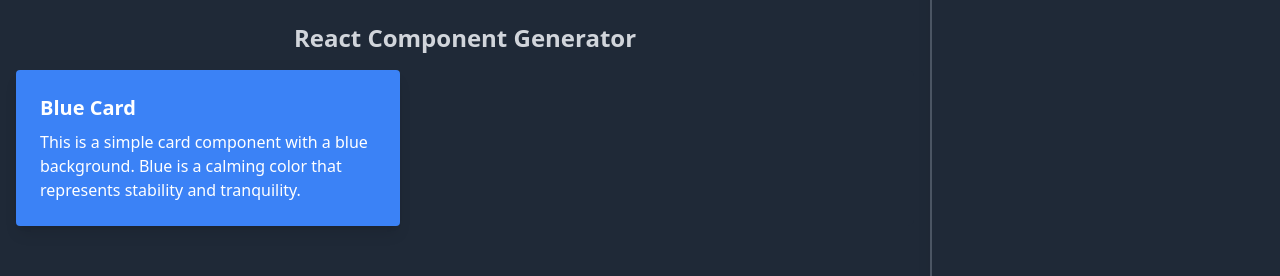
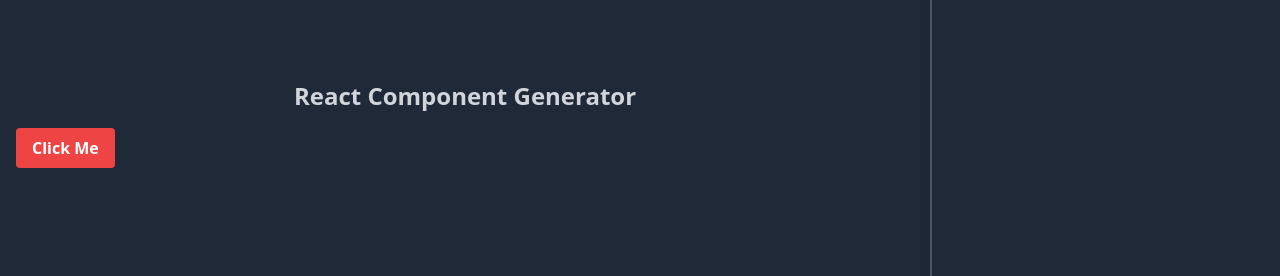
Before and after one commit to RiskyRon/react-component-builder2, a React (Vite) app in the folder frontend/: page / in a window 1280 px wide. Shown: the part 276-552 px from the top of the page. Built offline with nearby package versions, Linux system fonts and the light colour scheme; no server answers.

Commit message:
added json fix

```diff
--- a/frontend/src/components/NewComponent.tsx
+++ b/frontend/src/components/NewComponent.tsx
@@ -1,14 +1,11 @@
 import React from 'react';
 
-const BlueCard: React.FC = () => {
+const RedButton: React.FC = () => {
   return (
-    <div className="max-w-sm rounded overflow-hidden shadow-lg bg-blue-500 text-white p-6">
-      <h1 className="text-xl font-bold mb-2">Blue Card</h1>
-      <p className="text-base">
-        This is a simple card component with a blue background. Blue is a calming color that represents stability and tranquility.
-      </p>
-    </div>
+    <button className="bg-red-500 text-white font-bold py-2 px-4 rounded">
+      Click Me
+    </button>
   );
 };
 
-export default BlueCard;
+export default RedButton;
```
Also changed, not shown: 2 other files (tests, documents, lock files or other folders).
